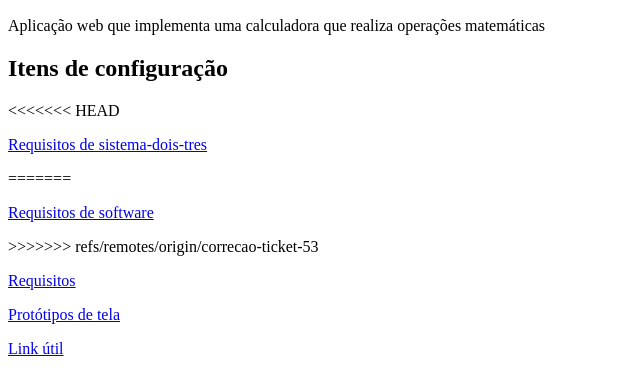
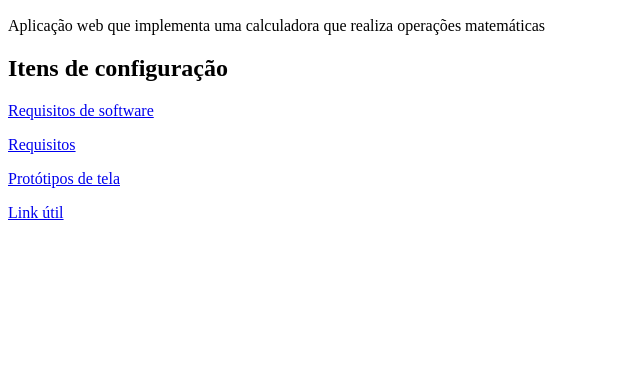
Before and after one commit to cardozotiago/tmsskigcm.github.io, a plain HTML site: page index.html in a window 1280 px wide. Shown: the part 96-488 px from the top of the page, without its empty margins (0-640 px from the left). Drawn offline with Linux system fonts and the light colour scheme.

Commit message:
resolucao de conflito

```diff
--- a/index.html
+++ b/index.html
@@ -6,11 +6,7 @@
   <p>Aplicação web que implementa uma calculadora que realiza operações matemáticas</p>
 
   <h2>Itens de configuração</h2>
-<<<<<<< HEAD
-  <p><a href="requisitos_sys">Requisitos de sistema-dois-tres</a></p>
-=======
   <p><a href="requisitos_sys">Requisitos de software</a></p>
->>>>>>> refs/remotes/origin/correcao-ticket-53
   <p><a href="requisitos">Requisitos</a></p>
   <p><a href="prototipos-tela">Protótipos de tela</a></p>
   <p><a href="link_util">Link útil</a></p>
```
